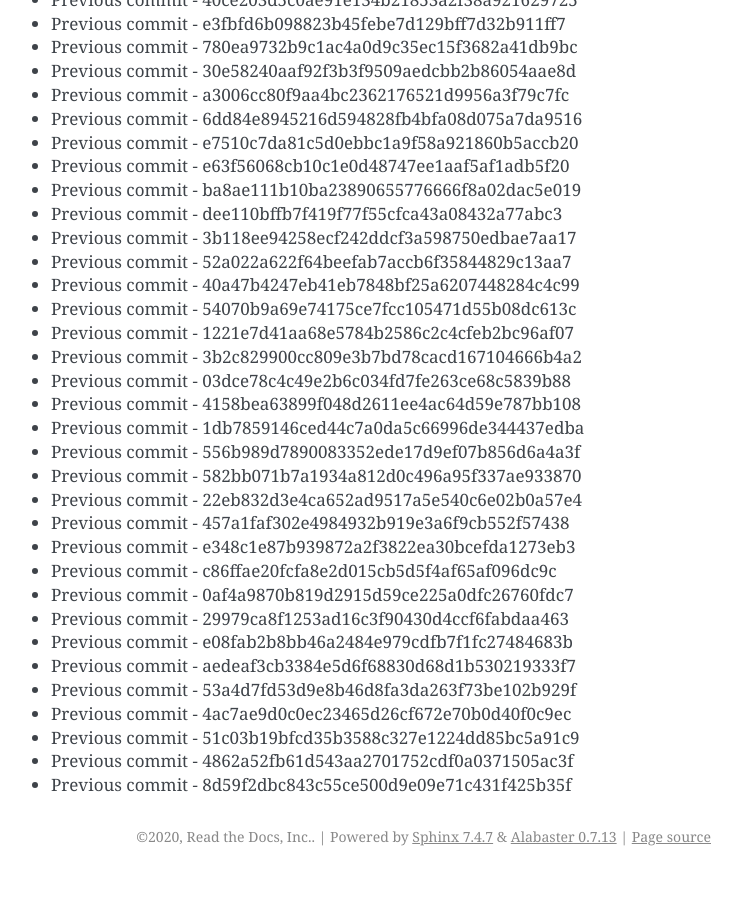
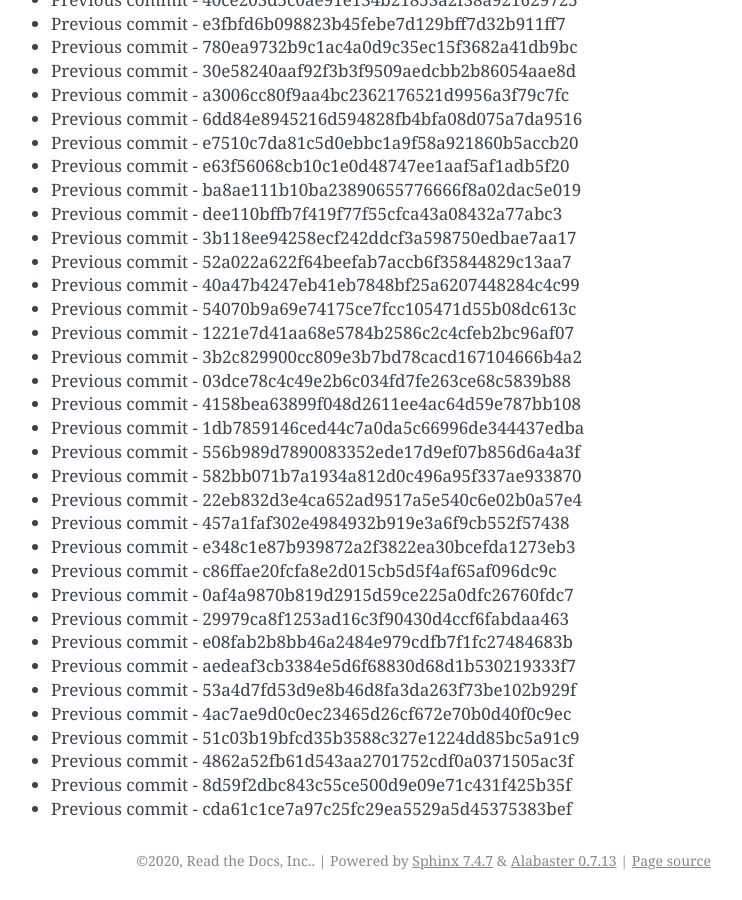
Before and after one commit to readthedocs/rtd-git-stresstest, a Sphinx documentation site: the page built from docs/updates.rst, in a window 1280 px wide and 900 px high, scrolled down 73141 px. Shown: the whole window, without its empty margins (399-1141 px from the left). Built offline with Sphinx 7.4.7, drawn with Linux system fonts in a browser that asks for light colours; before the commit the page ends 74017 px from its top, so only the background shows below that.

Commit message:
Generating commit from previous: cda61c1ce7a97c25fc29ea5529a5d45375383bef

```diff
--- a/docs/updates.rst
+++ b/docs/updates.rst
@@ -3105,3 +3105,4 @@ It can be tested for any performance characteristics.
 * Previous commit - 51c03b19bfcd35b3588c327e1224dd85bc5a91c9
 * Previous commit - 4862a52fb61d543aa2701752cdf0a0371505ac3f
 * Previous commit - 8d59f2dbc843c55ce500d9e09e71c431f425b35f
+* Previous commit - cda61c1ce7a97c25fc29ea5529a5d45375383bef
```
